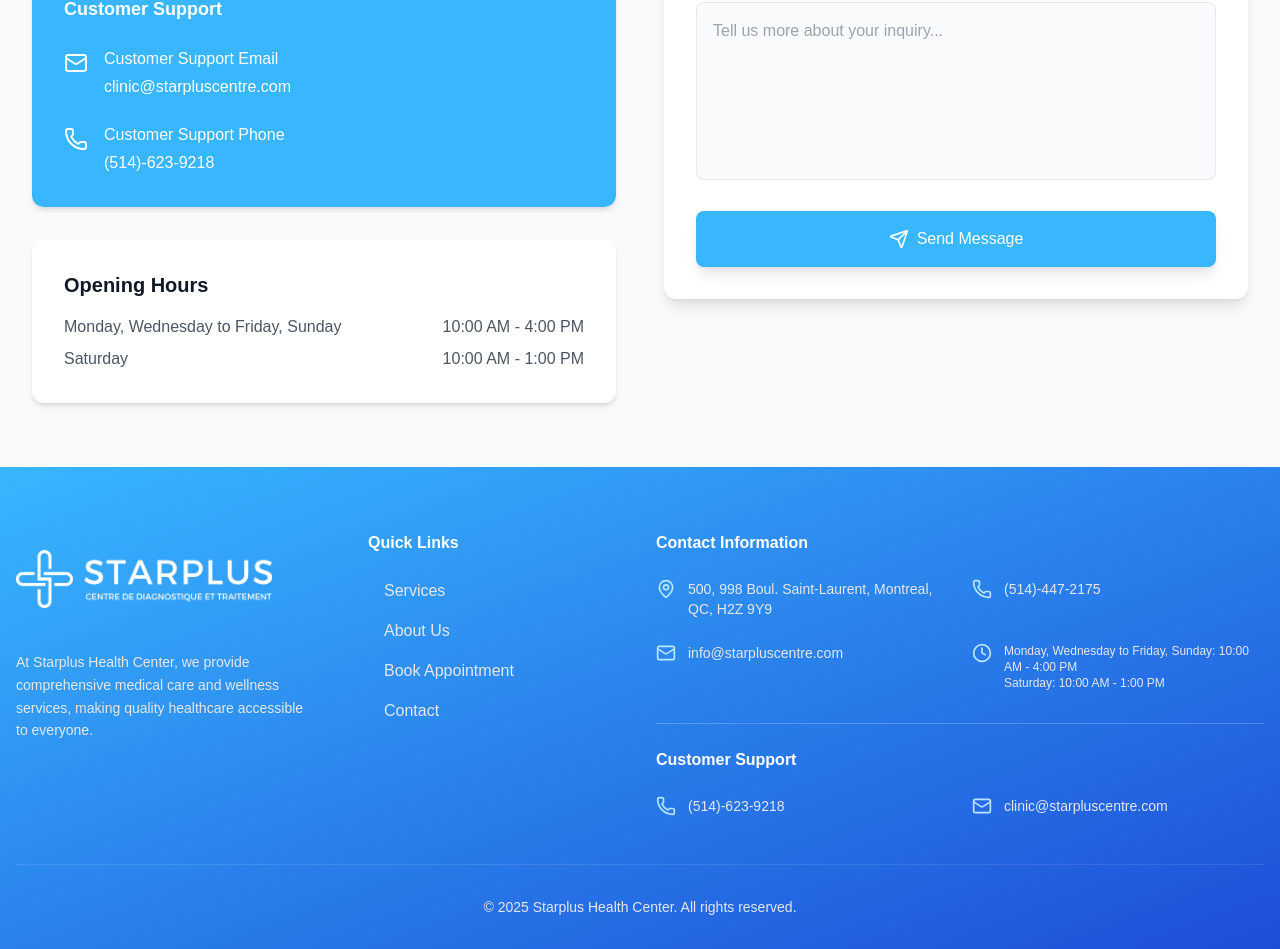
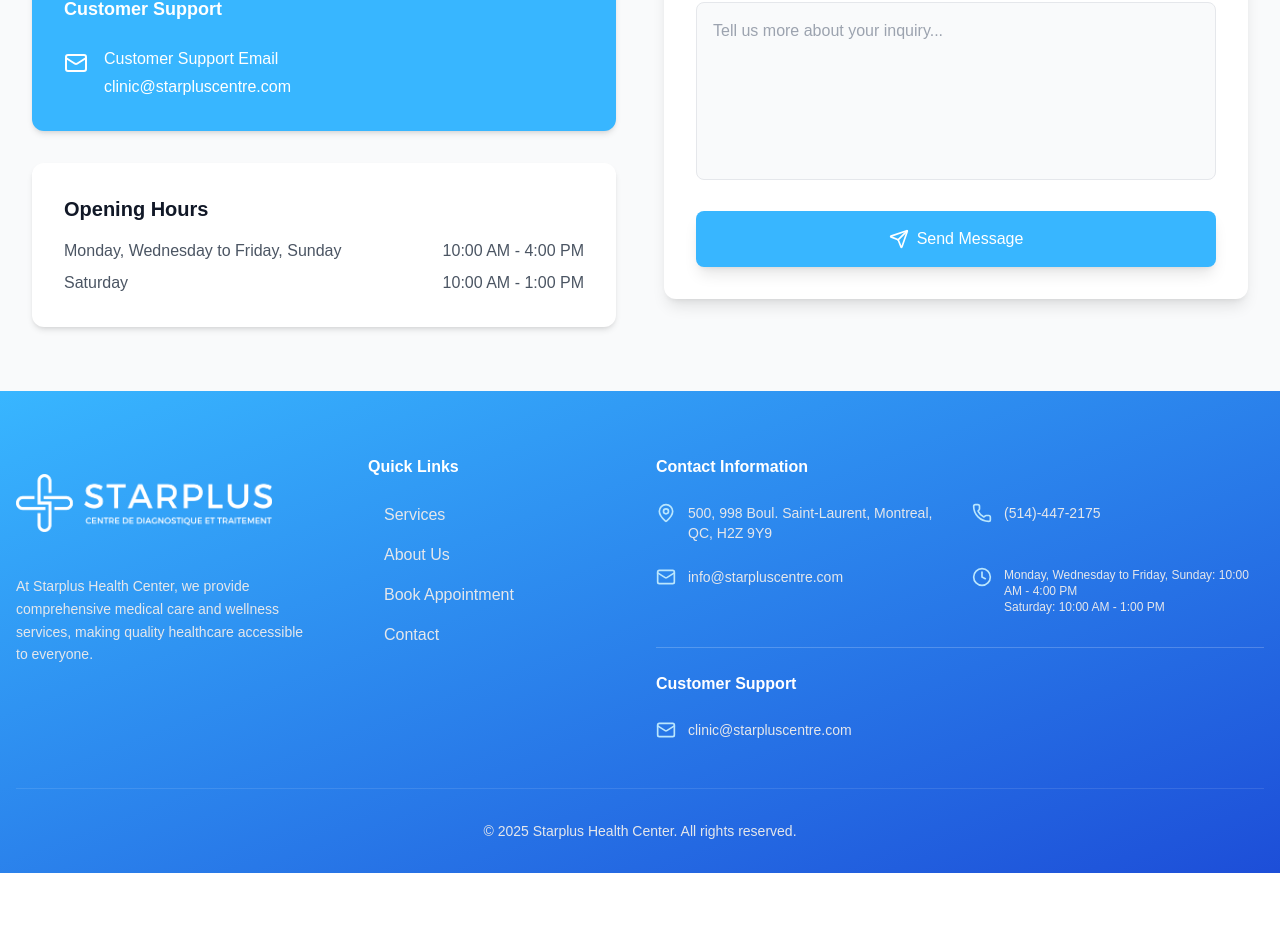
Before and after one commit to nadbm/starpluswebsite, a Next.js app: page /en in a window 1280 px wide. Shown: the part 7670-8619 px from the top of the page. After the commit the page ends 8543 px from the top, so only its background shows below. Built offline with nearby package versions, Linux system fonts and the light colour scheme; no server answers.

Commit message:
Remove customer support phone from contact info
Removed the customer support phone number and related translations from the ContactForm, Footer, and all language files. This streamlines contact options to email only for customer support.

```diff
--- a/components/ContactForm.tsx
+++ b/components/ContactForm.tsx
@@ -110,15 +110,6 @@
                                             <div>
                                                 <h5 className="font-medium">{t('info.customerSupportEmailTitle')}</h5>
                                                 <p className="mt-1">clinic@starpluscentre.com</p>
-                                            </div>
-                                        </div>
-                                        <div className="flex items-start space-x-4">
-                                            <div className="mt-1">
-                                                <Phone className="w-6 h-6" />
-                                            </div>
-                                            <div>
-                                                <h5 className="font-medium">{t('info.customerSupportPhoneTitle')}</h5>
-                                                <p className="mt-1">(514)-623-9218</p>
                                             </div>
                                         </div>
                                     </div>
--- a/components/Footer.tsx
+++ b/components/Footer.tsx
@@ -36,10 +36,6 @@
   ];
 
   const customerSupportInfo = [
-    {
-      icon: Phone,
-      text: t('contact.customerSupportPhone'),
-    },
     {
       icon: Mail,
       text: t('contact.customerSupportEmail'),
--- a/messages/en.json
+++ b/messages/en.json
@@ -338,7 +338,6 @@
       "phoneTitle": "Call Us",
       "customerSupportTitle": "Customer Support",
       "customerSupportEmailTitle": "Customer Support Email",
-      "customerSupportPhoneTitle": "Customer Support Phone",
       "hoursTitle": "Opening Hours",
       "timeline1": "Monday, Wednesday to Friday, Sunday",
       "timeline2": "Saturday"
@@ -421,7 +420,6 @@
       "phone": "(514)-447-2175",
       "email": "info@starpluscentre.com",
       "hours": "Monday, Wednesday to Friday, Sunday: 10:00 AM - 4:00 PM\nSaturday: 10:00 AM - 1:00 PM",
-      "customerSupportPhone": "(514)-623-9218",
       "customerSupportEmail": "clinic@starpluscentre.com"
     },
     "customerSupportTitle": "Customer Support"
--- a/messages/fr.json
+++ b/messages/fr.json
@@ -337,7 +337,6 @@
       "phoneTitle": "Appelez-nous",
       "customerSupportTitle": "Support client",
       "customerSupportEmailTitle": "Email du support client",
-      "customerSupportPhoneTitle": "Téléphone du support client",
       "hoursTitle": "Horaires d'ouverture",
       "timeline1": "Lundi, Mercredi à Vendredi, Dimanche",
       "timeline2": "Samedi"
@@ -420,7 +419,6 @@
       "phone": "(514)-447-2175",
       "email": "info@starpluscentre.com",
       "hours": "Lundi, Mercredi à Vendredi, Dimanche : 10h00 - 16h00\nSamedi : 10h00 - 13h00",
-      "customerSupportPhone": "(514)-623-9218",
       "customerSupportEmail": "clinic@starpluscentre.com"
     },
     "customerSupportTitle": "Support client"
--- a/messages/zh.json
+++ b/messages/zh.json
@@ -337,7 +337,6 @@
       "phoneTitle": "拨打电话",
       "customerSupportTitle": "客户支持",
       "customerSupportEmailTitle": "客户支持邮箱",
-      "customerSupportPhoneTitle": "客户支持电话",
       "hoursTitle": "营业时间",
       "timeline1": "周一、周三至周五、周日",
       "timeline2": "周六"
@@ -420,7 +419,6 @@
       "phone": "(514)-447-2175",
       "email": "info@starpluscentre.com",
       "hours": "周一、周三至周五、周日：上午10:00 - 下午4:00\n周六：上午10:00 - 下午1:00",
-      "customerSupportPhone": "(514)-623-9218",
       "customerSupportEmail": "clinic@starpluscentre.com"
     },
     "customerSupportTitle": "客户支持"
```
